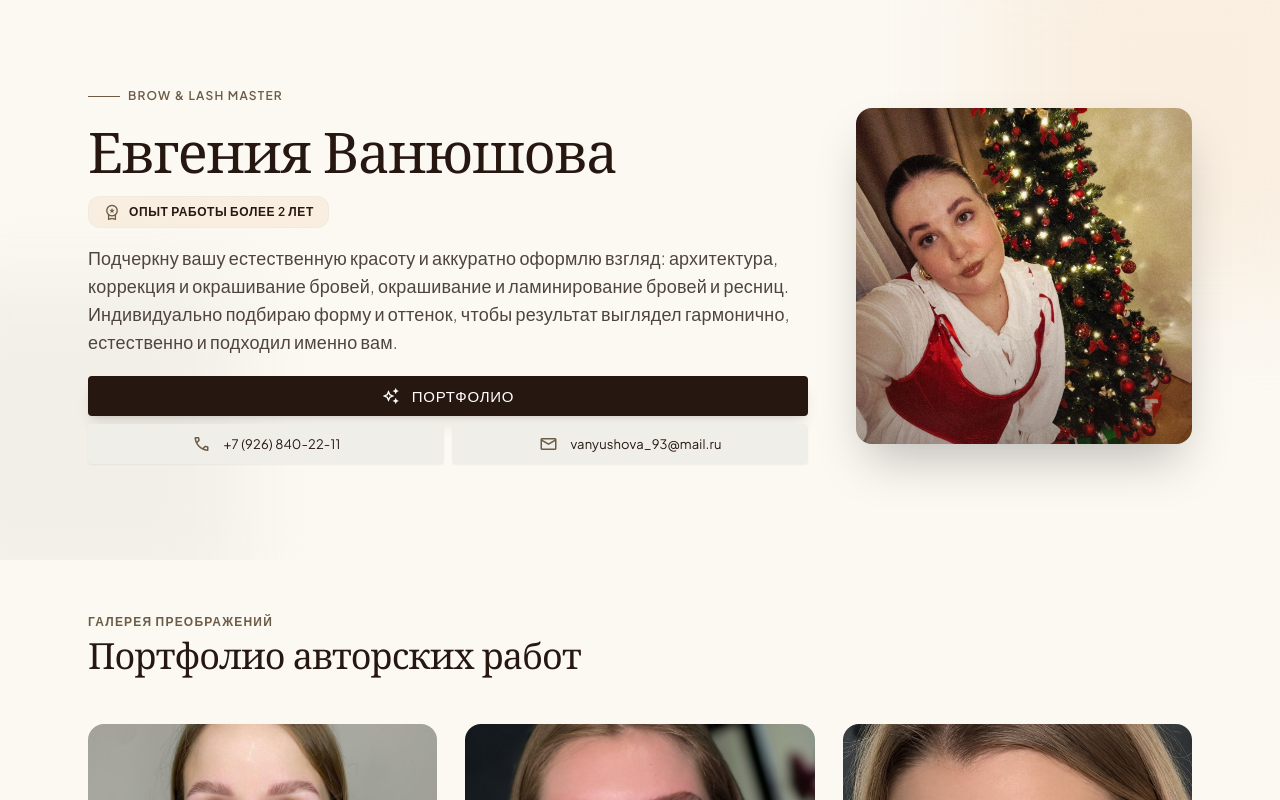
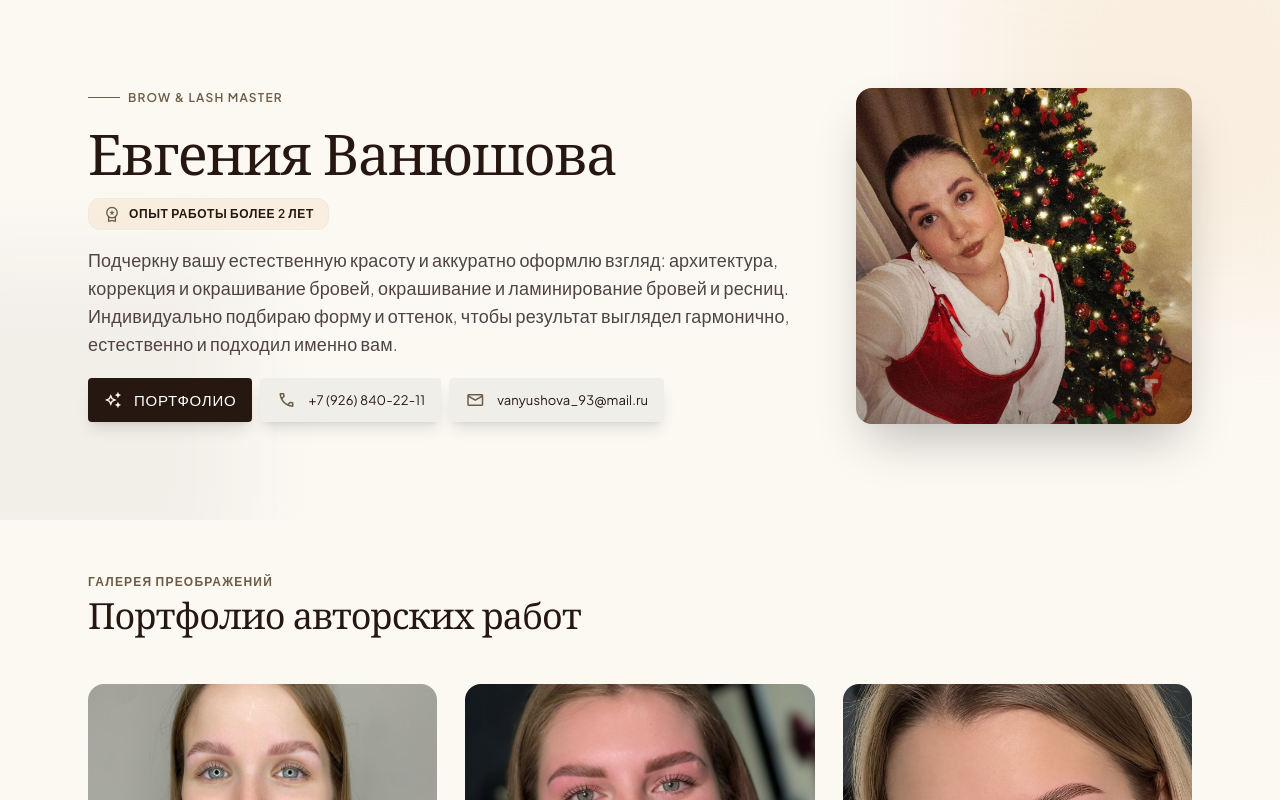
Before and after one commit to evgeniia-beauty/portfolio, a React (Vite) app: page / in a window 1280 px wide. Shown: the top 800 px of the page. Built offline with nearby package versions, Linux system fonts and the light colour scheme; a web font is replaced by a local one.

Commit message:
Minor styles updated

```diff
--- a/src/components/BeforeAfterSection.tsx
+++ b/src/components/BeforeAfterSection.tsx
@@ -2,7 +2,7 @@ import { beforeAfterItems, type BeforeAfterItem } from '../data/portfolio'
 
 function BeforeAfterCard({ item }: { item: BeforeAfterItem }) {
   return (
-    <article className='before-after-card flex flex-col overflow-hidden rounded-2xl bg-surface-container-low shadow-none transition-shadow duration-300 hover:shadow-[0_12px_32px_-8px_rgba(62,43,37,0.20),0_3px_9px_-4px_rgba(62,43,37,0.10)]'>
+    <article className='before-after-card flex flex-col overflow-hidden rounded-2xl bg-surface-container-low shadow-none transition-shadow duration-300 hover:shadow-[0_12px_32px_-4px_rgba(62,43,37,0.20),0_3px_9px_-4px_rgba(62,43,37,0.10)]'>
       <div className='relative aspect-5/3 w-full overflow-hidden bg-surface-container'>
         <img alt={item.imageAlt} className='h-full w-full object-cover' loading='lazy' src={item.image} />
         <span className='absolute left-2 top-2 rounded-xl bg-surface/85 px-2 py-0.5 text-[11px] font-semibold uppercase tracking-wider text-primary backdrop-blur'>
--- a/src/components/HeroSection.tsx
+++ b/src/components/HeroSection.tsx
@@ -46,16 +46,16 @@ export function HeroSection() {
               результат выглядел гармонично, естественно и подходил именно вам.
             </p>
 
-            <div className='flex w-full flex-col gap-space-sm pt-space-xs lg:grid lg:grid-cols-2'>
+            <div className='flex w-full flex-col gap-space-sm pt-space-xs md:grid md:grid-cols-2 xl:flex xl:flex-row xl:flex-nowrap'>
               <a
-                className='inline-flex h-10 w-full shrink-0 items-center justify-center gap-3 rounded-lg bg-primary px-4 font-label-md text-label-lg uppercase tracking-wider text-on-primary shadow-lg transition-colors hover:bg-primary-container focus-visible:outline-2 focus-visible:outline-offset-2 focus-visible:outline-secondary lg:col-span-2'
+                className='inline-flex h-11 w-full shrink-0 items-center justify-center gap-3 rounded-lg bg-primary px-4 font-label-md text-label-lg uppercase tracking-wider text-on-primary shadow-lg transition-colors hover:bg-primary-container focus-visible:outline-2 focus-visible:outline-offset-2 focus-visible:outline-secondary md:col-span-2 xl:col-span-1 xl:w-fit'
                 href='#portfolio'
               >
                 <MaterialIcon size={18}>auto_awesome</MaterialIcon>
                 <span>Портфолио</span>
               </a>
               <a
-                className='inline-flex h-10 w-full shrink-0 items-center justify-center gap-3 rounded-lg bg-surface-container px-4 font-body-sm text-body-sm text-primary shadow-sm transition-colors hover:bg-surface-variant focus-visible:outline-2 focus-visible:outline-offset-2 focus-visible:outline-secondary'
+                className='inline-flex h-11 w-full shrink-0 items-center justify-center gap-3 rounded-lg bg-surface-container px-4 font-body-sm text-body-sm text-primary shadow-lg transition-colors hover:bg-surface-variant focus-visible:outline-2 focus-visible:outline-offset-2 focus-visible:outline-secondary xl:w-fit'
                 href='tel:+79268402211'
               >
                 <MaterialIcon className='text-secondary' size={20}>
@@ -64,7 +64,7 @@ export function HeroSection() {
                 <span className='whitespace-nowrap'>+7 (926) 840-22-11</span>
               </a>
               <a
-                className='inline-flex h-10 w-full shrink-0 items-center justify-center gap-3 rounded-lg bg-surface-container px-4 font-body-sm text-body-sm text-primary shadow-sm transition-colors hover:bg-surface-variant focus-visible:outline-2 focus-visible:outline-offset-2 focus-visible:outline-secondary'
+                className='inline-flex h-11 w-full shrink-0 items-center justify-center gap-3 rounded-lg bg-surface-container px-4 font-body-sm text-body-sm text-primary shadow-lg transition-colors hover:bg-surface-variant focus-visible:outline-2 focus-visible:outline-offset-2 focus-visible:outline-secondary xl:w-fit'
                 href='mailto:vanyushova_93@mail.ru'
               >
                 <MaterialIcon className='text-secondary' size={20}>
--- a/src/components/PortfolioSection.tsx
+++ b/src/components/PortfolioSection.tsx
@@ -3,7 +3,7 @@ import { BeforeAfterSection } from './BeforeAfterSection'
 
 function PortfolioCard({ item }: { item: PortfolioItem }) {
   return (
-    <article className='portfolio-card flex flex-col overflow-hidden rounded-2xl bg-surface-container-low shadow-none transition-shadow duration-300 hover:shadow-[0_12px_32px_-8px_rgba(62,43,37,0.20),0_3px_9px_-4px_rgba(62,43,37,0.10)]'>
+    <article className='portfolio-card flex flex-col overflow-hidden rounded-2xl bg-surface-container-low shadow-none transition-shadow duration-300 hover:shadow-[0_12px_32px_-4px_rgba(62,43,37,0.20),0_3px_9px_-4px_rgba(62,43,37,0.10)]'>
       <div className='relative aspect-square w-full overflow-hidden bg-surface-container'>
         <img alt={item.imageAlt} className='h-full w-full object-cover' loading='lazy' src={item.image} />
       </div>
```
